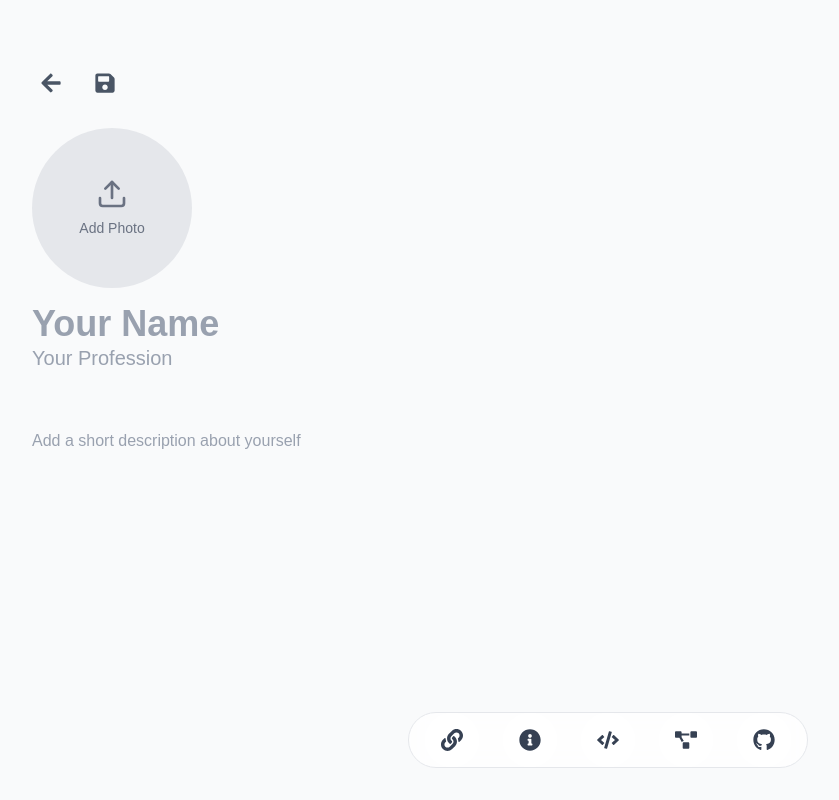
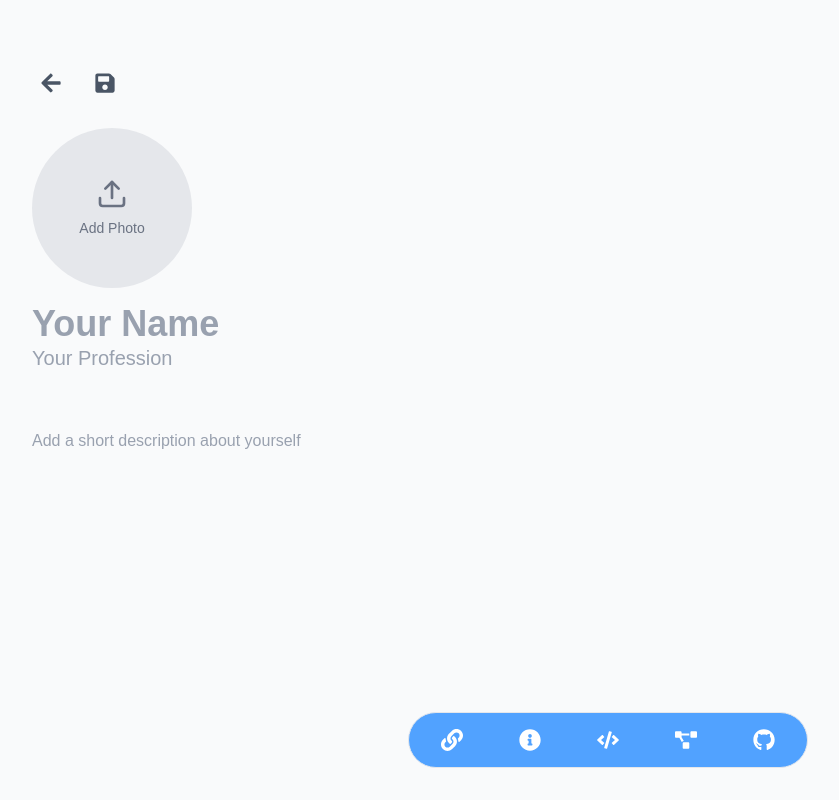
Before and after one commit to devtofunmi/devbio, a Next.js app: page /dashboard/edit in a window 1280 px wide. Shown: the whole page, without its empty margins (32-871 px from the left). Built offline with nearby package versions, Linux system fonts and the light colour scheme.

Commit message:
chnage action bar bg color

```diff
--- a/pages/dashboard/edit.tsx
+++ b/pages/dashboard/edit.tsx
@@ -416,20 +416,20 @@ const EditPage: React.FC = () => {
                 </div>
 
       {/* --- Bottom Action Bar --- */}
-      <div className="fixed bottom-8 left-1/2 -translate-x-1/2 bg-white/80 backdrop-blur-sm z-50 flex items-center justify-center gap-x-4 sm:gap-x-6 border border-gray-200 rounded-full px-4">
-        <button onClick={() => setSocialModalOpen(true)} className="bg-white hover:bg-gray-100 text-gray-700 rounded-full p-4 transition-colors cursor-pointer" title="Add Social Links">
+      <div className="fixed bottom-8 left-1/2 -translate-x-1/2 bg-blue-400 backdrop-blur-sm z-50 flex items-center justify-center gap-x-4 sm:gap-x-6 border border-gray-200 rounded-full px-4">
+        <button onClick={() => setSocialModalOpen(true)} className="bg-blue-400  text-white rounded-full p-4 transition-colors cursor-pointer" title="Add Social Links">
           <FaLink size={22} />
         </button>
-        <button onClick={handleAddAbout} className="bg-white hover:bg-gray-100 text-gray-700 rounded-full p-4 transition-colors cursor-pointer" title="Add About Section">
+        <button onClick={handleAddAbout} className="bg-blue-400  text-white rounded-full p-4 transition-colors cursor-pointer" title="Add About Section">
           <FaInfoCircle size={22} />
         </button>
-        <button onClick={() => setTechStackModalOpen(true)} className="bg-white hover:bg-gray-100 text-gray-700 rounded-full p-4 transition-colors cursor-pointer" title="Add Tech Stack">
+        <button onClick={() => setTechStackModalOpen(true)} className="bg-blue-400  text-white rounded-full p-4 transition-colors cursor-pointer" title="Add Tech Stack">
           <FaCode size={22} />
         </button>
-        <button onClick={() => setProjectModalOpen(true)} className="bg-white hover:bg-gray-100 text-gray-700 rounded-full p-4 transition-colors cursor-pointer" title="Add Projects">
+        <button onClick={() => setProjectModalOpen(true)} className="bg-blue-400  text-white rounded-full p-4 transition-colors cursor-pointer" title="Add Projects">
           <FaProjectDiagram size={22} />
         </button>
-        <button onClick={() => setGithubModalOpen(true)} className="bg-white hover:bg-gray-100 text-gray-700 rounded-full p-4 transition-colors cursor-pointer" title="Add GitHub Contributions">
+        <button onClick={() => setGithubModalOpen(true)} className="bg-blue-400  text-white rounded-full p-4 transition-colors cursor-pointer" title="Add GitHub Contributions">
           <FaGithub size={22} />
         </button>
       </div>
```
